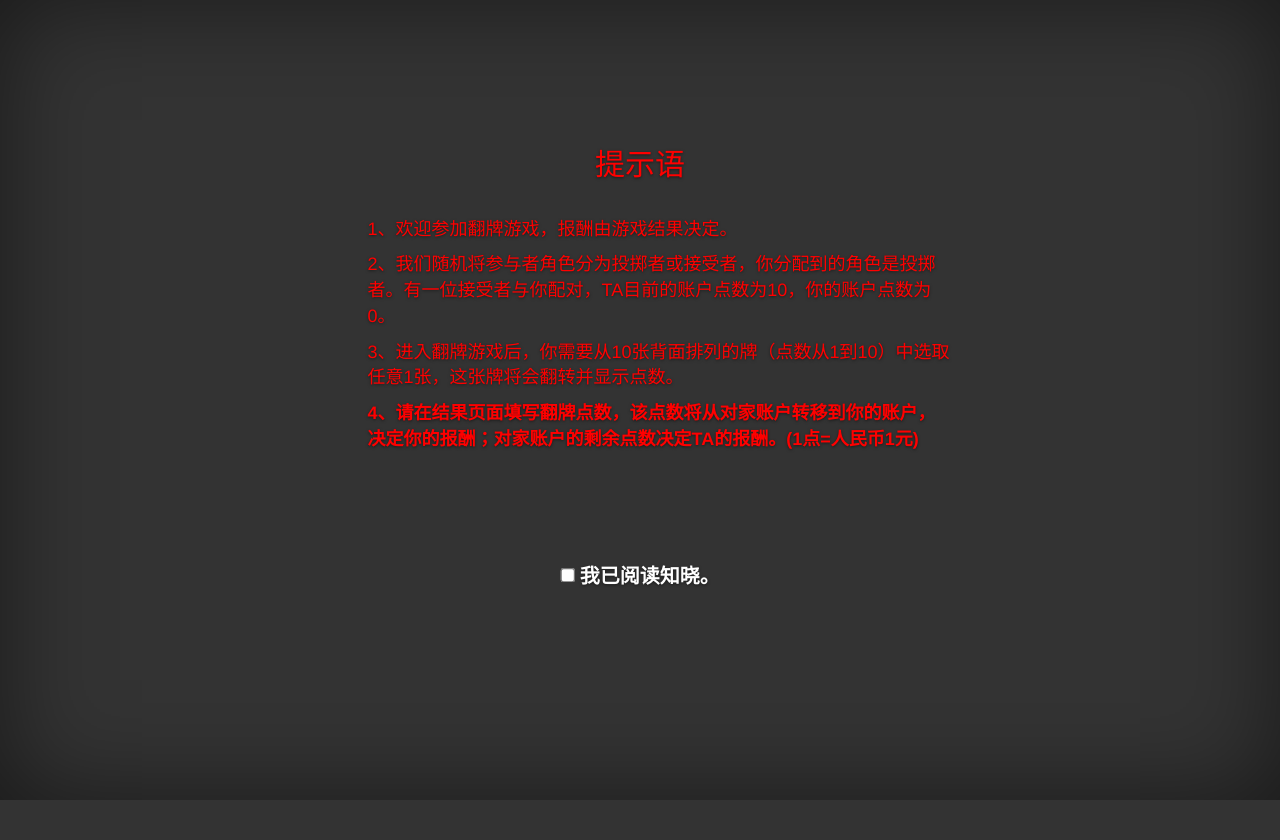
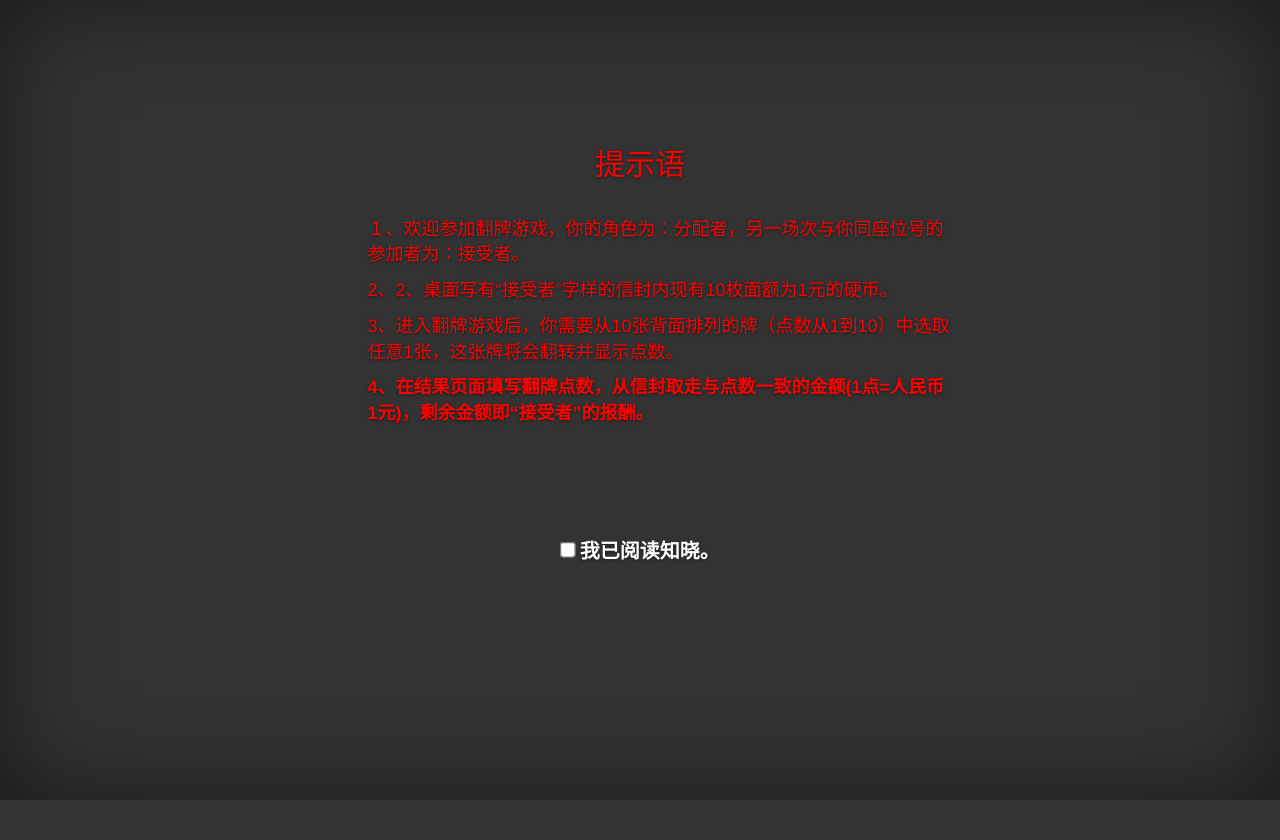
Before and after one commit to xiaolonggezte/angle, a Django app: page /1 in a window 1280 px wide. Shown: the top 840 px of the page. Run offline with Django 3.2, Linux system fonts and the light colour scheme; some libraries are stand-ins or nearby versions.

Commit message:
optimized oage

```diff
--- a/templates/index.html
+++ b/templates/index.html
@@ -21,10 +21,10 @@
                 </div>
                 <ul>
                     <p>
-                        1、欢迎参加翻牌游戏，报酬由游戏结果决定。
+                        １、欢迎参加翻牌游戏，你的角色为：分配者，另一场次与你同座位号的参加者为：接受者。
                     </p>
                     <p>
-                        2、我们随机将参与者角色分为投掷者或接受者，你分配到的角色是投掷者。有一位接受者与你配对，TA目前的账户点数为10，你的账户点数为0。
+                        2、2、桌面写有“接受者”字样的信封内现有10枚面额为1元的硬币。
                     </p>
                     <p>
                         3、进入翻牌游戏后，你需要从10张背面排列的牌（点数从1到10）中选取任意1张，这张牌将会翻转并显示点数。
@@ -32,37 +32,32 @@
                     {% if type == 1 %}
                     <p>
                         <strong>
-                            4、请在结果页面填写翻牌点数，该点数将从对家账户转移到你的账户，决定你的报酬；对家账户的剩余点数决定TA的报酬。(1点=人民币1元)
+                            4、在结果页面填写翻牌点数，从信封取走与点数一致的金额(1点=人民币1元)，剩余金额即“接受者”的报酬。
                         </strong>
                     </p>
                     {% elif type == 2 %}
                     <p>
                         <strong>
-                            4、请在结果页面填写翻牌点数，该点数将从对家账户转移到你的账户，决定你的报酬；对家账户的剩余点数决定TA的报酬。(1点=人民币1元)。
-                        </strong>
-                    </p>
-                    <p>
-                        <strong>
-                            5、你也可以不填写翻牌点数，直接点击“你的点数：+1”，分配结果为你1点，对家9点。
+                            4、你可以从以下分配方式中选择：
+                        <p>（1）在结果页面填写翻牌点数，从信封取走与点数一致的金额(1点=人民币1元)，剩余金额即“接受者”的报酬。</p>
+                        <p>（2）直接点击：你的点数“+0”，你将把10元全部给对家。</p>
                         </strong>
                     </p>
                     {% elif type == 3 %}
                     <p>
                         <strong>
-                            4、请在结果页面填写翻牌点数，即：对家需要转移到你的账户的点数，这将决定你的报酬；对家账户的剩余点数决定TA的报酬。(1点=人民币1元)
+                            4、请在结果页面填写翻牌点数（即需要从信封内扣减的金额），取走与点数一致的硬币(1点=人民币1元)，信封内剩余为“接受者”的报酬。
                         </strong>
                     </p>
                     {% elif type == 4%}
                     <p>
                         <strong>
-                            4、请在结果页面填写翻牌点数，即：对家需要转移到你的账户的点数，这将决定你的报酬；对家账户的剩余点数决定TA的报酬。(1点=人民币1元)
+                            4、你可以从以下分配方式中选择：
+                        <p>（1）请在结果页面填写翻牌点数（即需要从信封内扣减的金额），取走与点数一致的硬币(1点=人民币1元)，剩余硬币为“接受者”的报酬。</p>
+                        <p>（2）直接点击对家点数“-0”，你将把10元全部给对家。</p>
                         </strong>
                     </p>
-                    <p>
-                        <strong>
-                            5、你也可以不填写翻牌点数，直接点击“对家点数﹣1”，分配结果为对家9点，你1点。
-                        </strong>
-                    </p>
+
                     {% endif %}
                 </ul>
             </div>
```
Also changed, not shown: templates/data_note.html (+15 -0 lines).
